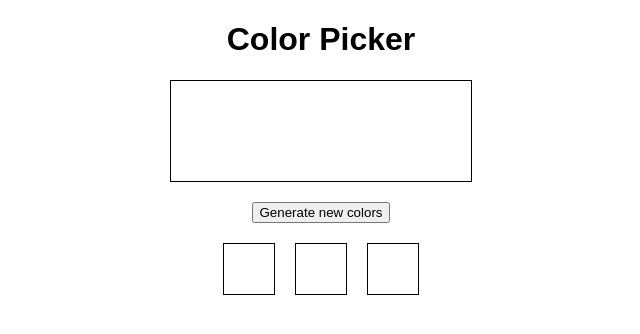
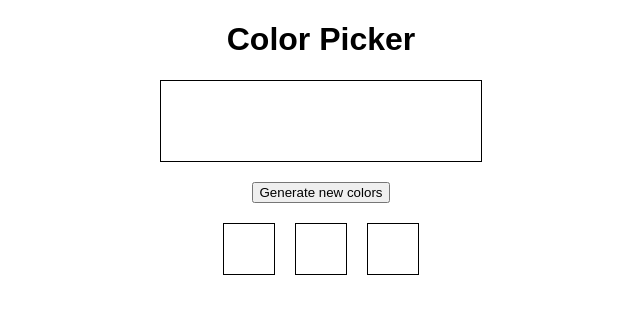
Before and after one commit to laurakelly1/color-picker, a React (Create React App) app: page / in a window 1280 px wide. Shown: the top 334 px of the page, without its empty margins (319-959 px from the left). Built offline with nearby package versions, Linux system fonts and the light colour scheme.

Commit message:
Color picker box is presenting and regenerating.

```diff
--- a/src/App.js
+++ b/src/App.js
@@ -2,7 +2,6 @@ import "./styles.css";
 import React from "react";
 import Form from "./components/Form";
 import Display from "./components/Display";
-import ColorPicker from "./components/ColorPicker";
 
 export default function App() {
   //This state will carry the choose color and pass it to the boxes
@@ -18,19 +17,35 @@ export default function App() {
   };
 
   //function to build ColorPicker
-  let colorArray = [];
+
   const getColor = () => {
+    let colorArray = [];
+
+    //remove previous colors
+    let blocks = document.querySelectorAll(".colorBlock");
+    blocks.forEach((block) => block.remove());
+
     // gets 64 random colors
     for (let i = 0; i < 64; i++) {
       colorArray.push(randomColor());
     }
-    // makes 64 blocks
+    colorPicker(colorArray);
+  };
+
+  // makes 64 blocks
+  const colorPicker = (array) => {
+    for (let i = 0; i < array.length; i++) {
+      let block = document.createElement("div");
+      block.className = "colorBlock";
+      block.style.backgroundColor = array[i];
+      document.getElementsByClassName("colorPicker")[0].appendChild(block);
+    }
   };
 
   return (
     <div className="App">
       <h1>Color Picker</h1>
-      <ColorPicker />
+      <div className="colorPicker"></div>
       <Form colorSearch={getColor} />
       <Display />
     </div>
--- a/src/components/ColorPicker.js
+++ /dev/null
@@ -1,10 +0,0 @@
-import React from "react";
-
-const ColorPicker = ({ color }) => {
-  return (
-    <div id="colorPicker" className="colorPicker">
-      {color}
-    </div>
-  );
-};
-export default ColorPicker;
--- a/src/styles.css
+++ b/src/styles.css
@@ -5,11 +5,17 @@
 
 .colorPicker {
   border: 1px solid black;
-  height: 100px;
-  width: 300px;
+  height: 80px;
+  width: 320px;
   margin: 0 auto;
   margin-bottom: 20px;
   background-color: white;
+  display: flex;
+  flex-flow: row wrap;
+}
+.colorBlock {
+  width: 20px;
+  height: 20px;
 }
 .squares {
   display: flex;
```
